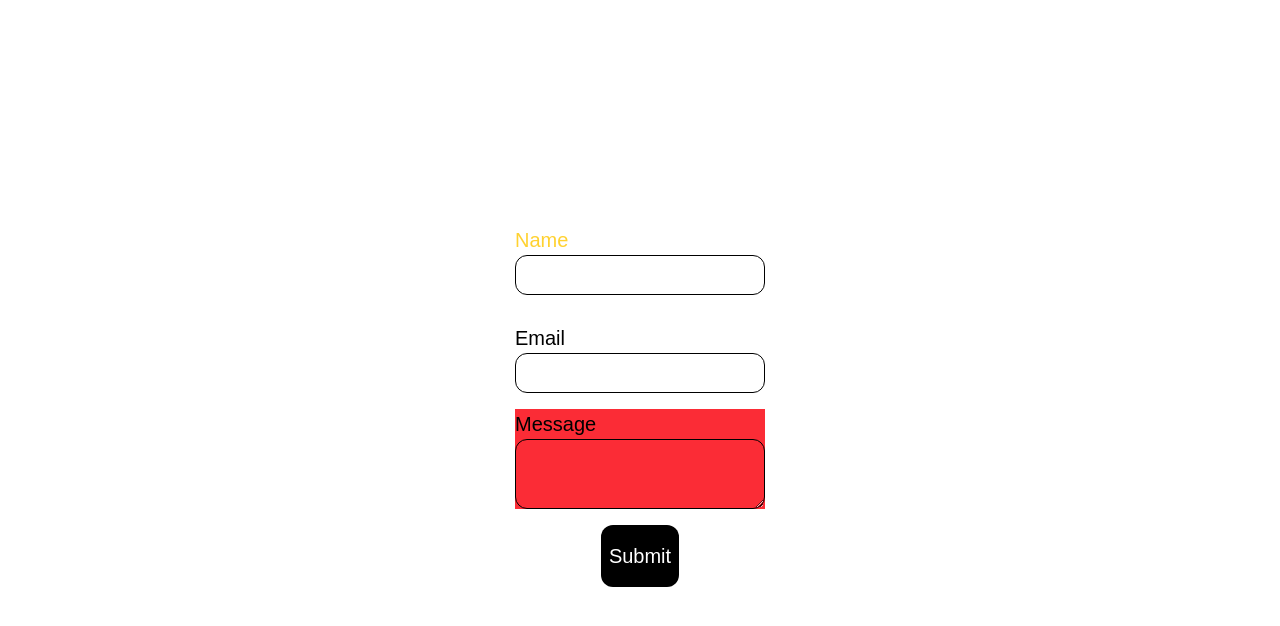
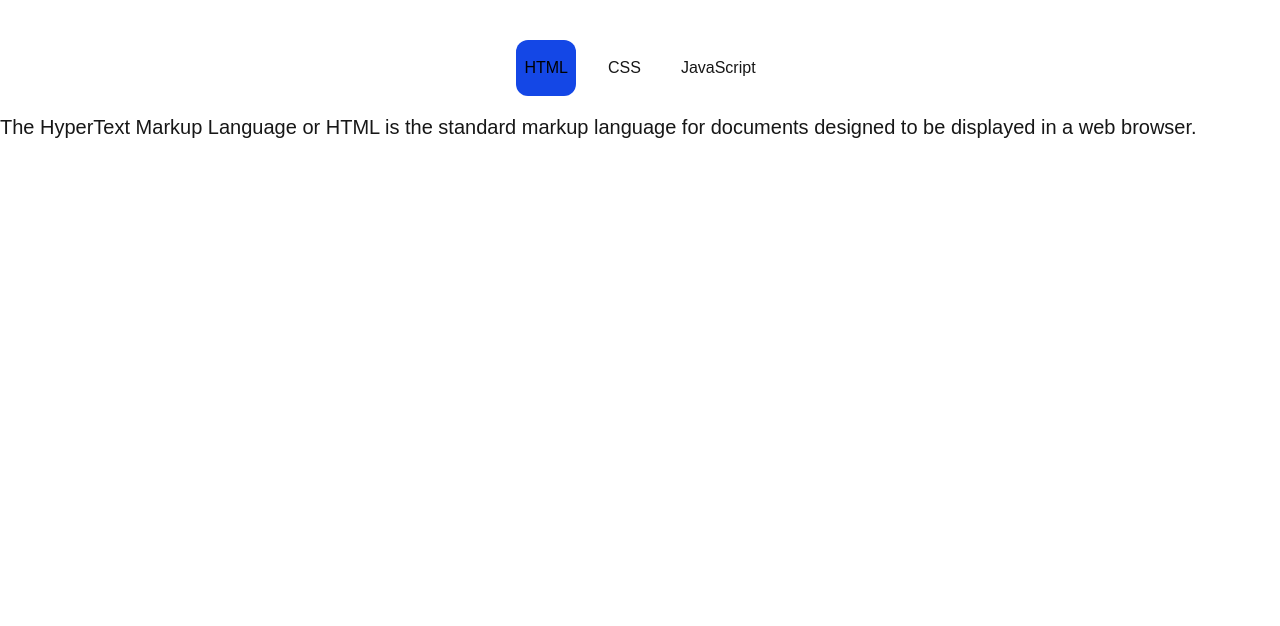
Before and after one commit to Kofuku0/Fontend-machine, a Next.js app: page / in a window 1280 px wide. Shown: the top 626 px of the page. Built offline with nearby package versions, Linux system fonts and the light colour scheme.

Commit message:
feat: added tabs

```diff
--- a/app/page.tsx
+++ b/app/page.tsx
@@ -7,9 +7,10 @@ import React from "react";
 // import ProgressBar from "@/frontend-machine/components/progress-bar";
 // import DebounceComponent from "@/frontend-machine/components/debounce";
 // import Modal from "@/frontend-machine/components/modal";
-import Form from '@/frontend-machine/components/form';
+// import Form from '@/frontend-machine/components/form';
 // import OTP from "@/frontend-machine/components/otp";
 // import Accordion from "@/frontend-machine/components/accordian";
+import Tabs from "@/frontend-machine/components/tabs";
 export default function HomePage() {
   const [open,setOpen] = React.useState(false);
   return (
@@ -25,8 +26,29 @@ export default function HomePage() {
    {/* <button onClick={() => setOpen(true)}>Open Modal</button>
    <Modal open={open} onClose={() => setOpen(false)} /> */}
      {/* <OTP/> */}
-     <Form/>
-
+     {/* <Form/> */}
+      <Tabs
+        items={[
+          {
+            value: 'html',
+            label: 'HTML',
+            panel:
+              'The HyperText Markup Language or HTML is the standard markup language for documents designed to be displayed in a web browser.',
+          },
+          {
+            value: 'css',
+            label: 'CSS',
+            panel:
+              'Cascading Style Sheets is a style sheet language used for describing the presentation of a document written in a markup language such as HTML or XML.',
+          },
+          {
+            value: 'javascript',
+            label: 'JavaScript',
+            panel:
+              'JavaScript, often abbreviated as JS, is a programming language that is one of the core technologies of the World Wide Web, alongside HTML and CSS.',
+          },
+        ]}
+      />
      </div>
   );
 }
--- /dev/null
+++ b/frontend-machine/components/tabs/index.tsx
@@ -0,0 +1,47 @@
+// the direct use of this component is in page.tsx (source file)
+
+import { useState } from "react";
+interface itemsProps {
+  value: string;
+  label: string;
+  panel: string;
+}
+
+interface TabsProps {
+  items: itemsProps[];
+}
+export default function Tabs({ items }: TabsProps) {
+  const [deafultTab, setDefaultTab] = useState(items[0].value);
+  return (
+    <div>
+      <div className="flex items-center justify-center w-full gap-6 mt-10">
+        {items.map(({ value, label }: itemsProps) => {
+          const isActive = deafultTab === value;
+          return (
+            <button
+              className={`py-4 px-2 rounded-xl ${
+                isActive ? "bg-blue-700  text-black" : "hover:bg-blue-400"
+              }`}
+              key={value}
+              onClick={() => {
+                setDefaultTab(value);
+              }}
+            >
+              {label}
+            </button>
+          );
+        })}
+      </div>
+
+      <div className="mt-4 text-[20px]">
+        {items.map(({ panel, value }) => {
+          return (
+            <div key={value} hidden={value != deafultTab}>
+              {panel}
+            </div>
+          );
+        })}
+      </div>
+    </div>
+  );
+}
```
